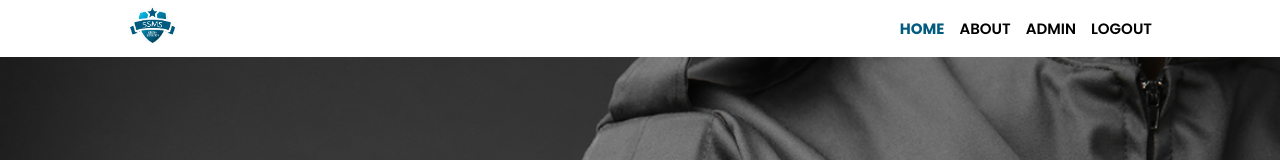
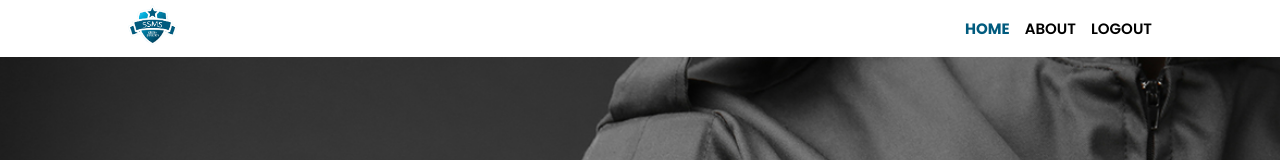
Before and after one commit to CharuniFernando/Security-Service-Management-System, a React (Create React App) app in the folder frontend/: page /home in a window 1280 px wide. Shown: the top 160 px of the page. Built offline with nearby package versions, Linux system fonts and the light colour scheme.

Commit message:
Update HomeNav.js

```diff
--- a/frontend/src/Components/Home/UserHome/HomeNav.js
+++ b/frontend/src/Components/Home/UserHome/HomeNav.js
@@ -30,12 +30,7 @@ function HomeNav() {
           >
             About
           </p>
-          <p
-            className={`nav_item ${isActive("/adminadminloginDash")}`}
-            onClick={() => navigate("/adminloginDash")}
-          >
-            Admin
-          </p>
+
           {/* Conditionally render based on user type */}
           {userType === "Employee" && (
             <>
```
